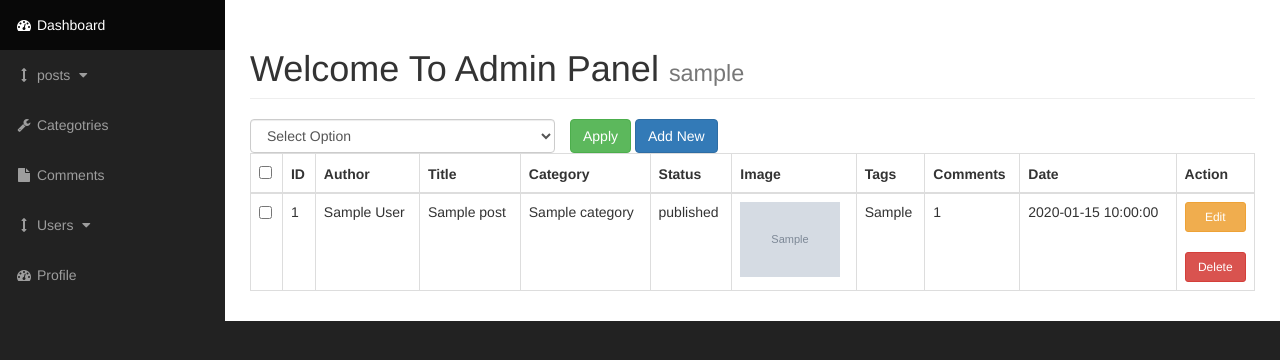
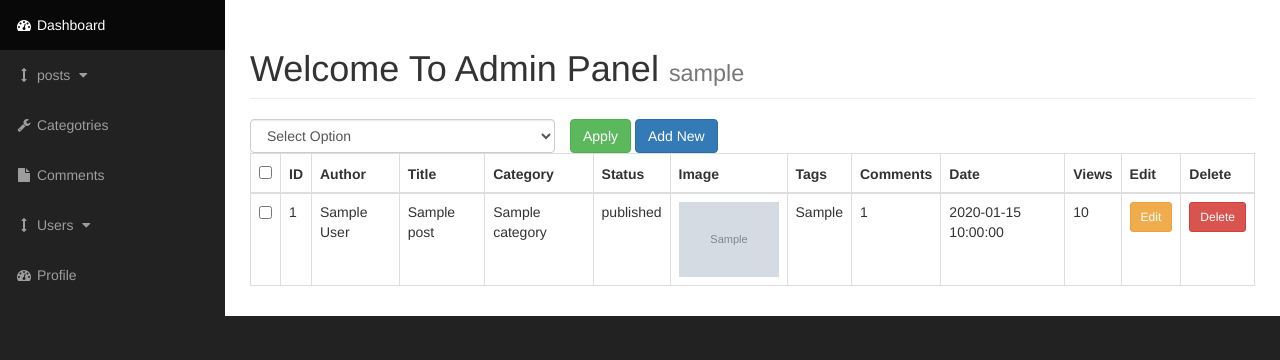
Before and after one commit to ImranCseKU/Content-Management-System-PHP, a PHP site: page /admin/posts.php in a window 1280 px wide. Shown: the part 51-411 px from the top of the page. Run offline with PHP 8.4, Linux system fonts and the light colour scheme; the visitor is signed in with stand-in values (Sample User, id 1); tables that the repository leaves empty or names only in its code hold one stand-in row (values such as "Sample post"); grey boxes marked "Sample" are stand-in pictures; some libraries are stand-ins or nearby versions.

```diff
--- a/admin/includes/view_all_posts.php
+++ b/admin/includes/view_all_posts.php
@@ -21,7 +21,10 @@
 
                     $query = "DELETE FROM posts WHERE post_id = $checked_id;";
                     $delete_post = mysqli_query($connection, $query) or die( mysqli_error($connection));
-
+                break;
+                case 'reset':
+                    $query = "UPDATE posts SET post_views_count = 0 WHERE post_id = $checked_id;";
+                    $reset_views = mysqli_query($connection, $query) or die( mysqli_error($connection));
                 break;
 
             }
@@ -39,6 +42,7 @@
                 <option value="published">Publish</option>
                 <option value="draft">Draft</option>
                 <option value="delete">Delete</option>
+                <option value="reset">Reset Views</option>
             </select>
         </div>
 
@@ -59,7 +63,9 @@
                 <th>Tags</th>
                 <th>Comments</th>
                 <th>Date</th>
-                <th>Action</th>
+                <th>Views</th>
+                <th>Edit</th>
+                <th>Delete</th>
             </tr>
         </thead>
         <tbody>
@@ -80,13 +86,15 @@
                     $post_tags = $row['post_tags'];
                     $post_comments = $row['post_comment_count'];
                     $post_date = $row['post_date'];
+                    $post_views = $row['post_views_count'];
 
                     //get category name from categories table using category id from post table
                     $category_name_query = "SELECT * FROM categories WHERE cat_id=$post_category_id";
-                    $get_category_name= mysqli_query($connection, $category_name_query) or die(mysqli_error($connection));
-                    while($row = mysqli_fetch_assoc($get_category_name)){
-                        $category_title = $row['cat_title'];
-                    }
+                    $get_category_details= mysqli_query($connection, $category_name_query) or die(mysqli_error($connection));
+
+                    $row = mysqli_fetch_assoc($get_category_details);
+                    $category_title = $row['cat_title'];
+
 
 
                     echo "<tr>";
@@ -94,8 +102,8 @@
 
                         <td><input type='checkbox' class='bulkOptionClass' name='check_list[]' value='<?php echo $post_id; ?>'></td>
 
+                        <?php
 
-                        <?php
                         echo "<td>$post_id</td>";
                         echo "<td>$post_author</td>";
                         echo "<td>$post_title</td>";
@@ -105,11 +113,10 @@
                         echo "<td>$post_tags</td>";
                         echo "<td>$post_comments</td>";
                         echo "<td>$post_date</td>";
-                        echo "<td>
-                                <a href='posts.php?source=edit_post&p_id=$post_id' class='btn btn-sm btn-block btn-warning'>Edit</a><br>
-                                <a href='posts.php?delete=$post_id' onclick=\"return confirm('are you sure you want to delete');\" class='btn btn-sm btn-block btn-danger'>Delete</a>
-                            </td>";
-                    echo "</tr>";
+                        echo "<td>$post_views</td>";
+                        echo "<td> <a href='posts.php?source=edit_post&p_id=$post_id' class='btn btn-sm btn-block btn-warning'>Edit</a> </td>";
+                        echo "<td> <a href='posts.php?delete=$post_id' onclick=\"return confirm('are you sure you want to delete');\" class='btn btn-sm btn-block btn-danger'>Delete</a> </td>";
+                        echo "</tr>";
                 }
 
 
--- a/css/style.css
+++ b/css/style.css
@@ -26,3 +26,9 @@ a:hover{
 .author_name{
     display: inline;
 }
+
+.pager li .active-page{
+    background-color: #333;
+    color: #fff;
+    font-weight:bold;
+}
--- a/post_details.php
+++ b/post_details.php
@@ -17,6 +17,10 @@
 
                     if(isset($_GET['p_id'])){
                         $the_post_id= $_GET['p_id'];
+
+                        //increase views
+                        $query_for_view = "UPDATE posts SET post_views_count = post_views_count +1 WHERE post_id = $the_post_id;";
+                        $increase_views = mysqli_query($connection, $query_for_view) or die( mysqli_error($connection));
 
                         //SQL query to fetch all Data for the specific $id from Post Table...
                         $query = "SELECT * FROM `posts` WHERE post_id=$the_post_id;";
```
Also changed, not shown: index.php (+43 -7 lines).
